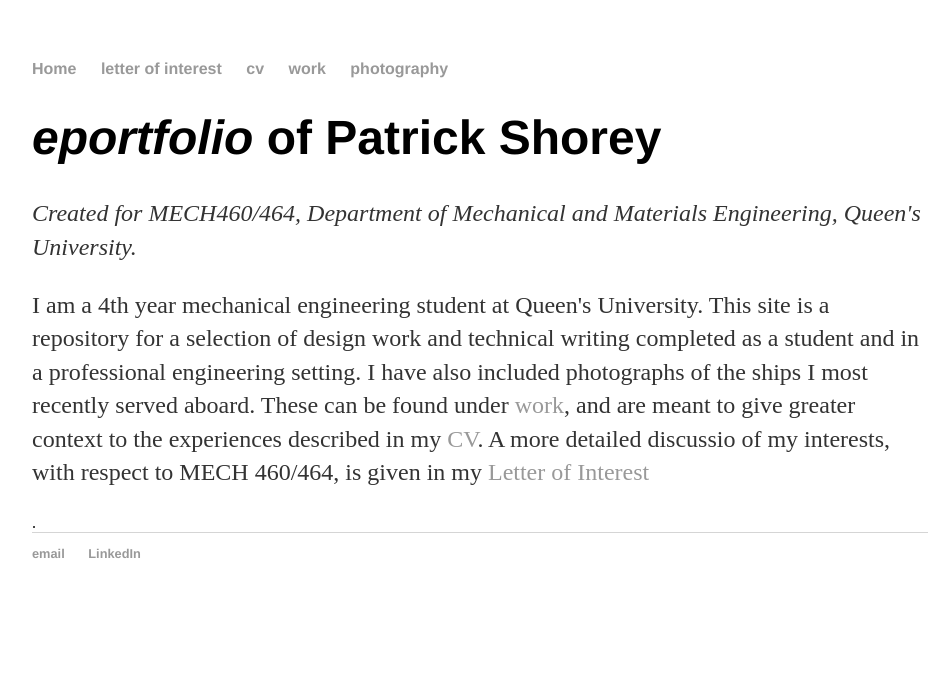
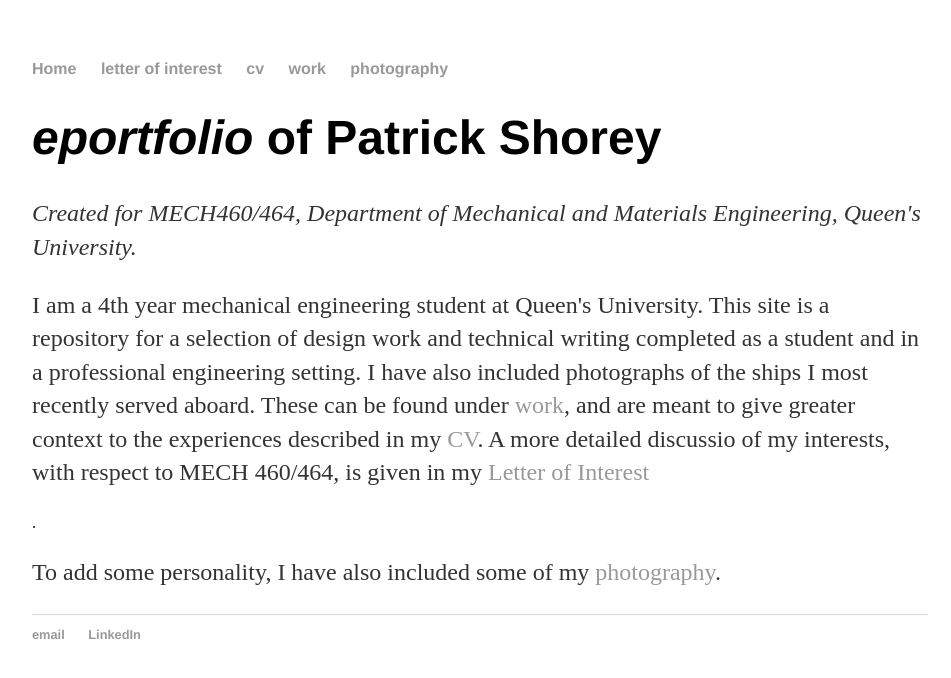
Before and after one commit to LurkingH0rr0r/LurkingH0rr0r.github.io, a Jekyll site: the page built from index.html, in a window 1280 px wide. Shown: the top 678 px of the page, without its empty margins (160-1111 px from the left). Built offline with Jekyll 4.4.1, drawn with Linux system fonts in a browser that asks for light colours.

Commit message:
Update index.html

```diff
--- a/index.html
+++ b/index.html
@@ -6,4 +6,5 @@ title: Patrick Shorey, eportfolio
 	<h1><em>eportfolio</em> of Patrick Shorey</h1>
 	<p><em>Created for MECH460/464, Department of Mechanical and Materials Engineering, Queen's University.</em></p>
 	<p>I am a 4th year mechanical engineering student at Queen's University. This site is a repository for a selection of design work and technical writing completed as a student and in a professional engineering setting. I have also included photographs of the ships I most recently served aboard. These can be found under <a href="/blog">work</a>, and are meant to give greater context to the experiences described in my <a href="https://docs.google.com/viewer?url=https://github.com/Patrick-Shorey/Patrick-Shorey.github.io/raw/master/pdfs/resume.pdf">CV</a>. A more detailed discussio of my interests, with respect to MECH 460/464, is given in my <a href="https://docs.google.com/viewer?url=https://github.com/Patrick-Shorey/Patrick-Shorey.github.io/raw/master/pdfs/coverletter-MECH462.pdf">Letter of Interest</a></p>.
+	<p>To add some personality, I have also included some of my <a href="/photo">photography</a>.</p>
 </div><!-- /.blurb -->
```
